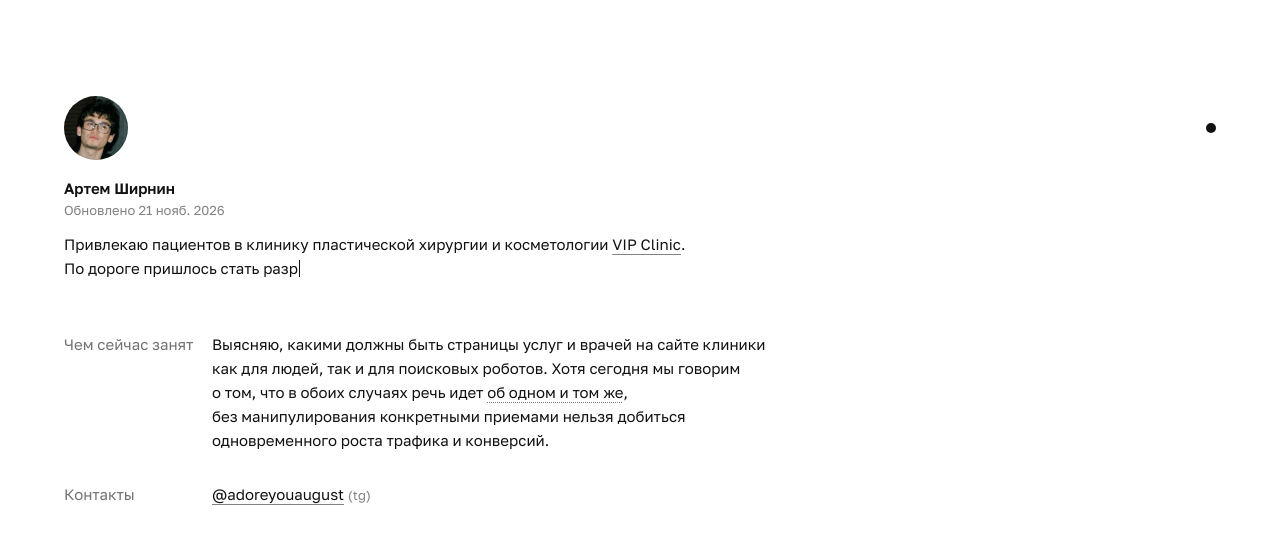
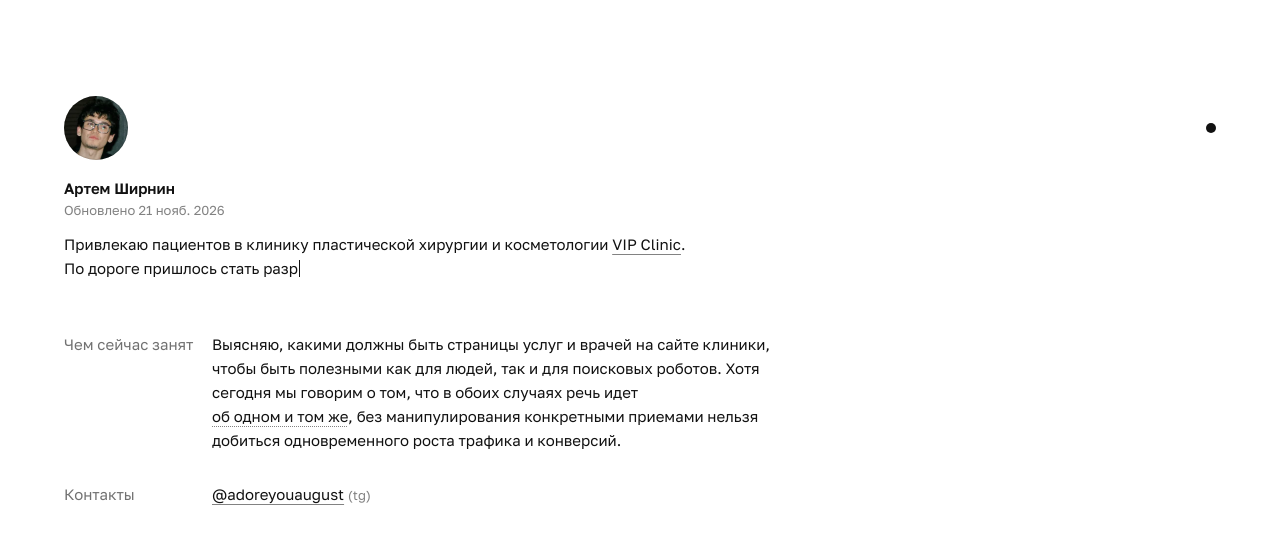
Before and after one commit to averageaugust/shirnin-art, a plain HTML site: page index.html in a window 1280 px wide. Drawn offline with Linux system fonts and the light colour scheme.

Commit message:
Вернуть «чтобы быть полезными» в блок «Чем сейчас занят»
Co-Authored-By: Claude Opus 5.5 <noreply@anthropic.com>
Claude-Session: https://claude.ai/code/session_01AcissHKnUQNcwx5xqAJ1bp

```diff
--- a/index.html
+++ b/index.html
@@ -436,7 +436,7 @@
     <section class="row" aria-labelledby="now-title">
       <h2 id="now-title" class="row__label">Чем сейчас занят</h2>
       <div class="row__body">
-        <p>Выясняю, какими должны быть страницы услуг и&nbsp;врачей на&nbsp;сайте клиники как для людей, так и&nbsp;для поисковых роботов. Хотя сегодня мы говорим о&nbsp;том, что в&nbsp;обоих случаях речь идет <span class="nowrap"><button type="button" class="term" interestfor="pv-google" popovertarget="pv-google" popovertargetaction="show">об&nbsp;одном и&nbsp;том&nbsp;же</button><span id="pv-google" popover="hint" class="hovercard hovercard--text">Google: «<a href="https://about.google/company-info/philosophy/" lang="en">Focus on the user and all else will follow</a>»</span>,</span> без&nbsp;манипулирования конкретными приемами нельзя добиться одновременного роста трафика и&nbsp;конверсий.</p>
+        <p>Выясняю, какими должны быть страницы услуг и&nbsp;врачей на&nbsp;сайте клиники, чтобы быть полезными как для людей, так и&nbsp;для поисковых роботов. Хотя сегодня мы говорим о&nbsp;том, что в&nbsp;обоих случаях речь идет <span class="nowrap"><button type="button" class="term" interestfor="pv-google" popovertarget="pv-google" popovertargetaction="show">об&nbsp;одном и&nbsp;том&nbsp;же</button><span id="pv-google" popover="hint" class="hovercard hovercard--text">Google: «<a href="https://about.google/company-info/philosophy/" lang="en">Focus on the user and all else will follow</a>»</span>,</span> без&nbsp;манипулирования конкретными приемами нельзя добиться одновременного роста трафика и&nbsp;конверсий.</p>
       </div>
     </section>
 
```
